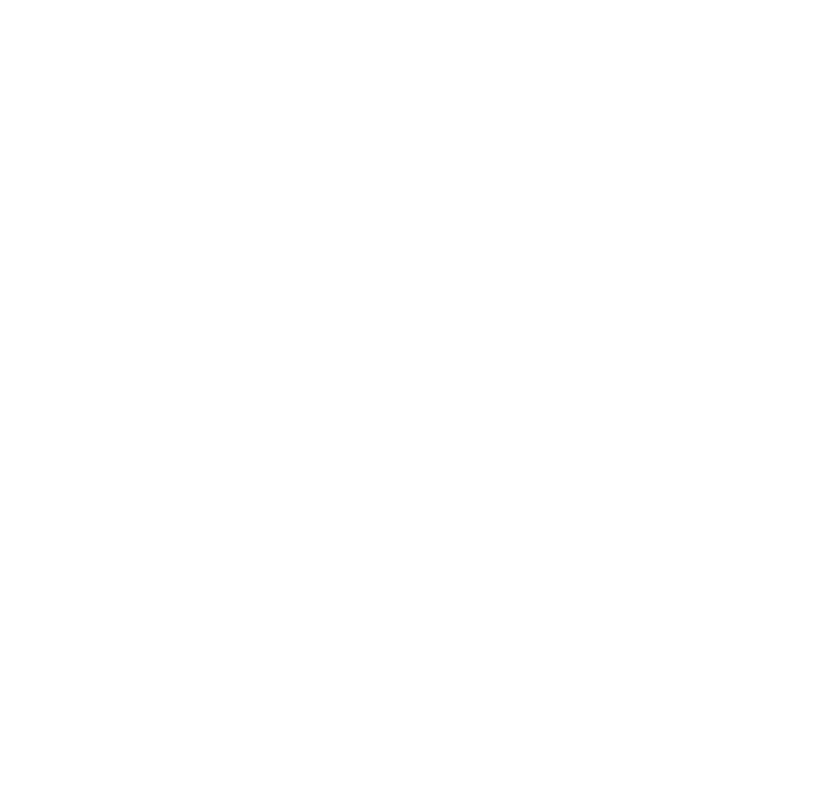
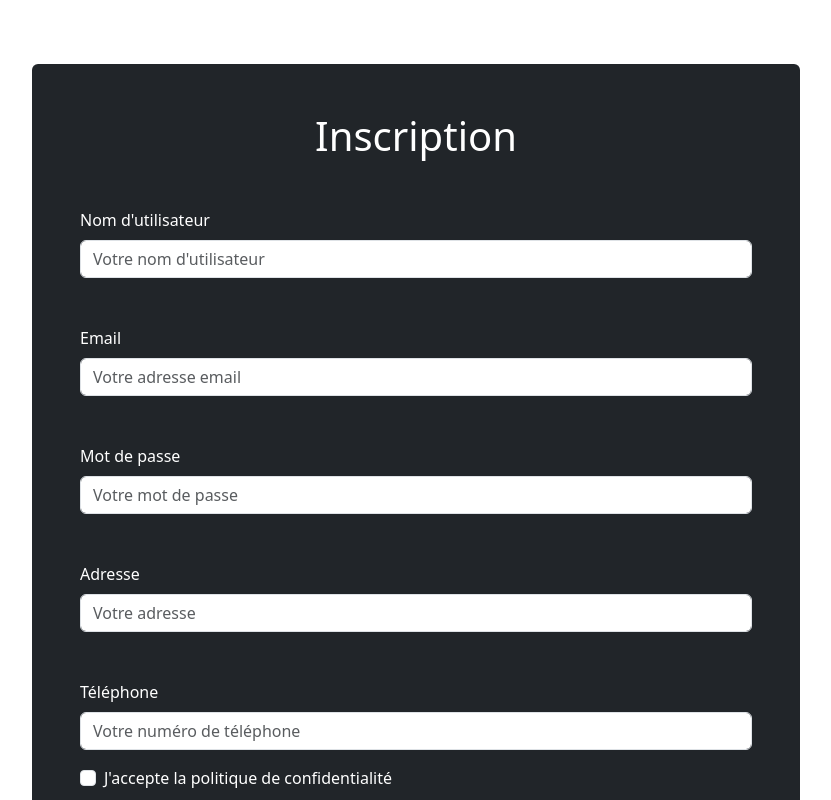
Before and after one commit to Thomas6A/Brief_Achat_V-hicule, a React (Create React App) app in the folder DockerEnvironnement/frontend/: page /inscription in a window 1280 px wide. Before the commit this address had no page. Shown: the top 800 px of the page, without its empty margins (224-1055 px from the left). Built offline with nearby package versions, Linux system fonts and the light colour scheme.

Commit message:
add: register page + form

```diff
--- a/DockerEnvironnement/frontend/package.json
+++ b/DockerEnvironnement/frontend/package.json
@@ -14,6 +14,7 @@
     "react": "^17.0.2",
     "react-bootstrap": "^2.10.0",
     "react-dom": "^17.0.2",
+    "react-input-mask": "^2.0.4",
     "react-router-dom": "^6.21.3",
     "typescript": "^4.5.2"
   },
--- a/DockerEnvironnement/frontend/src/App.tsx
+++ b/DockerEnvironnement/frontend/src/App.tsx
@@ -2,6 +2,7 @@
 import "./App.css";
 import Connexion from "./Pages/Connexion";
 import { BrowserRouter, Route, Routes } from 'react-router-dom';
+import Inscription from "./Pages/Inscription";
 
 function App() {
   return <>
@@ -11,6 +12,7 @@
         <Route element={
           <Connexion />
         } path={"/"} />
+        <Route element={<Inscription />} path="/inscription" />
       </Routes>
 
 
--- a/DockerEnvironnement/frontend/src/Components/Forms/ConnexionForm.js
+++ b/DockerEnvironnement/frontend/src/Components/Connexion/ConnexionForm.js
@@ -20,18 +20,12 @@
         <Form className='text-white' onSubmit={handleLogin}>
       <Form.Group className="mb-3" controlId="formBasicEmail">
         <Form.Label>Email</Form.Label>
-        <Form.Control type="email" placeholder="Votre adresse email" onChange={(e) => setEmail(e.target.value)} required />
-        <Form.Text className="text-muted text-white">
-          We'll never share your email with anyone else.
-        </Form.Text>
+        <Form.Control className='mb-5' type="email" placeholder="Votre adresse email" onChange={(e) => setEmail(e.target.value)} required />
       </Form.Group>
 
       <Form.Group className="mb-5" controlId="formBasicPassword">
         <Form.Label>Mot de passe</Form.Label>
         <Form.Control type="password" placeholder="Votre mot de passe" onChange={(e) => setPassword(e.target.value)} required/>
-      </Form.Group>
-      <Form.Group controlId="formBasicCheckbox">
-        <Form.Check type="checkbox" label="J'accepte la politique de confidentialité" required />
       </Form.Group>
       <div className='text-center mt-5 mb3'>
       <Button className='mb-4' size="lg" variant="secondary" type="submit">
--- /dev/null
+++ b/DockerEnvironnement/frontend/src/Components/Inscription/InscriptionForm.js
@@ -0,0 +1,75 @@
+import React, { useState } from 'react';
+import { useNavigate } from 'react-router-dom';
+import Button from 'react-bootstrap/Button';
+import Form from 'react-bootstrap/Form';
+import InputMask from 'react-input-mask';
+
+const InscriptionForm = () => {
+    const navigate = useNavigate();
+    const handleRegister = () => {
+        try {
+          navigate('/');
+        } catch (error) {
+          console.log(error);
+        }
+      }
+
+    return (<>
+            <h1 className='text-white text-center mb-5'>Inscription</h1>
+        <Form className='text-white' onSubmit={handleRegister}>
+
+        {/* Nom d'utilisateur */}
+      <Form.Group className="mb-3" controlId="formBasicUsername">
+        <Form.Label>Nom d'utilisateur</Form.Label>
+        <Form.Control className='mb-5' type="text" placeholder="Votre nom d'utilisateur" required />
+      </Form.Group>
+
+        {/* Email */}
+      <Form.Group className="mb-3" controlId="formBasicEmail">
+        <Form.Label>Email</Form.Label>
+        <Form.Control className='mb-5' type="email" placeholder="Votre adresse email" required />
+      </Form.Group>
+
+        {/* Mot de passe */}
+      <Form.Group className="mb-5" controlId="formBasicPassword">
+        <Form.Label>Mot de passe</Form.Label>
+        <Form.Control type="password" placeholder="Votre mot de passe" required/>
+      </Form.Group>
+
+      {/* Adresse */}
+      <Form.Group className="mb-3" controlId="formBasicAdresse">
+        <Form.Label>Adresse</Form.Label>
+        <Form.Control className='mb-5' type="text" placeholder="Votre adresse" required />
+      </Form.Group>
+
+      {/* Tel */}
+      <Form.Group className="mb-3" controlId="formBasicTel">
+      <Form.Label>Téléphone</Form.Label>
+      <InputMask
+        mask="99/99/99/99/99"
+        maskChar=" "
+        className="form-control"
+        type="text"
+        placeholder="Votre numéro de téléphone"
+        required
+      />
+    </Form.Group>
+
+        {/* Politique de confidentialité */}
+      <Form.Group controlId="formBasicCheckbox">
+        <Form.Check type="checkbox" label="J'accepte la politique de confidentialité" required />
+      </Form.Group>
+
+        {/* Bouton d'inscription */}
+      <div className='text-center mt-5 mb3'>
+      <Button className='mb-4' size="lg" variant="secondary" type="submit">
+        S'inscrire
+      </Button>
+      <p>Vous avez déja un compte ? <a style={{textDecoration: 'none'}} className='text-info' href='/'><i>Connectez-vous</i></a></p>
+      </div>
+    </Form>
+    </>
+    );
+};
+
+export default InscriptionForm;
--- a/DockerEnvironnement/frontend/src/Pages/Connexion.js
+++ b/DockerEnvironnement/frontend/src/Pages/Connexion.js
@@ -1,10 +1,10 @@
 import React from 'react';
-import ConnexionForm from '../Components/Forms/ConnexionForm';
+import ConnexionForm from '../Components/Connexion/ConnexionForm';
 
 const Connexion = () => {
   return (
-    <div className="d-flex align-items-center justify-content-center min-vh-100">
-      <div className='bg-dark p-5 w-100' style={{marginLeft: '20%', marginRight: '20%'}}>
+    <div>
+      <div className='bg-dark p-5 rounded' style={{ marginTop: '5%', marginBottom: '5%', marginLeft: '20%', marginRight: '20%'}}>
         <ConnexionForm />
       </div>
     </div>
--- /dev/null
+++ b/DockerEnvironnement/frontend/src/Pages/Inscription.js
@@ -0,0 +1,14 @@
+import React from 'react';
+import InscriptionForm from '../Components/Inscription/InscriptionForm';
+
+const Inscription = () => {
+    return (
+        <div>
+      <div className= 'bg-dark p-5 rounded' style={{ marginTop: '5%', marginBottom: '5%', marginLeft: '20%', marginRight: '20%'}}>
+        <InscriptionForm />
+      </div>
+    </div>
+    );
+};
+
+export default Inscription;
```
Also changed, not shown: 1 other file (tests, documents, lock files or other folders).
